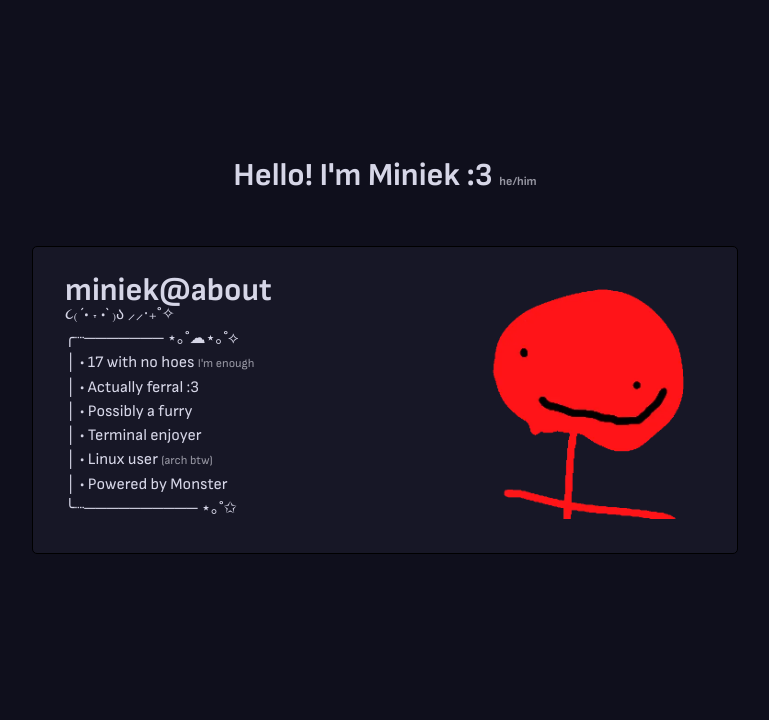
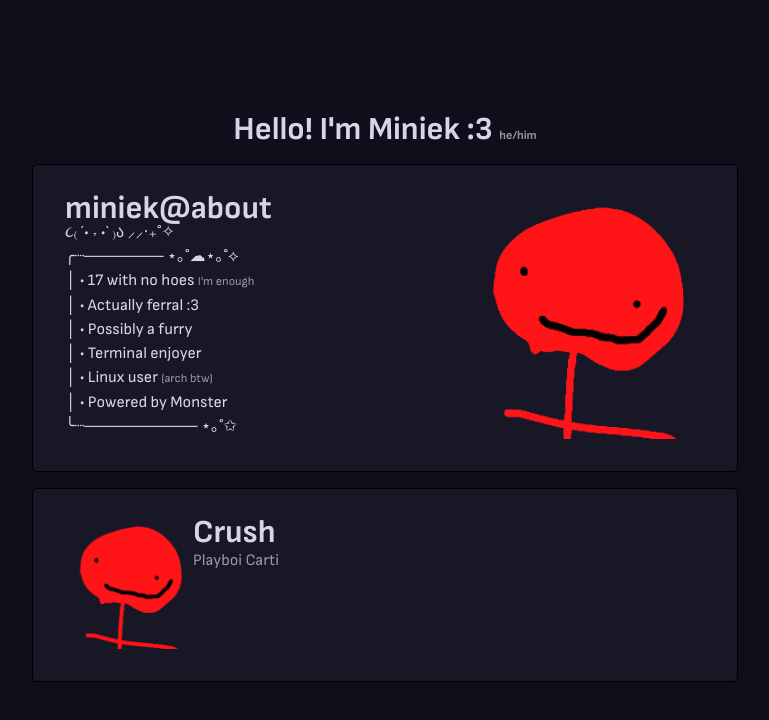
Before and after one commit to Miniek1/miniek.dev, a plain HTML site: page index.html in a window 1280 px wide. Shown: the whole page, without its empty margins (255-1024 px from the left). Drawn offline with Linux system fonts and the light colour scheme.

Commit message:
Basic layout for music

```diff
--- a/index.html
+++ b/index.html
@@ -25,6 +25,14 @@
         </div>
         <img src="assets/img/miniek.webp">
     </div>
+
+    <div class="section" id="music">
+        <img src="assets/img/miniek.webp">
+        <div>
+            <h1>Crush</h1>
+            <p1>Playboi Carti</p1>
+        </div>
+    </div>
 </body>
 
 </html>
--- a/style.css
+++ b/style.css
@@ -26,11 +26,12 @@ html, body {
 
 body {
     background-color: var(--background-color);
-    display: grid;
-    grid-template:
-    "top"
-    "center"
-    "bottom";
+    display: flex;
+    flex-direction: column;
+    align-items: center;
+    justify-content: center;
+    gap: 1rem;
+    width: 100%;
 }
 
 body small {
@@ -38,32 +39,41 @@ body small {
     filter: brightness(70%);
 }
 
-body h1 {
-    grid-area: center;
-    justify-self: center;
-    align-self: start;
-}
-
 .section {
     background-color: var(--background-lifted);
     width: fit-content;
     padding: 2rem;
     border: solid black 1px;
-    grid-area: center;
-    justify-self: center;
-    align-self: center;
 }
 
 #intro {
     display: flex;
     justify-content: space-between ;
-    align-items: flex-start;
     width: clamp(10rem, 80%, 40rem);
 }
 
 #intro img {
     width: 15rem;
     height: auto;
+}
+
+#music {
+    height: fit-content;
+    width: clamp(10rem, 80%, 40rem);
+
+    display: flex;
+}
+
+#music img {
+    height: 8rem;
+}
+
+#music div {
+    line-height: 2rem;
+}
+
+#music div p1 {
+    filter: brightness(70%);
 }
 
 @media (max-width: 600px) {
```
